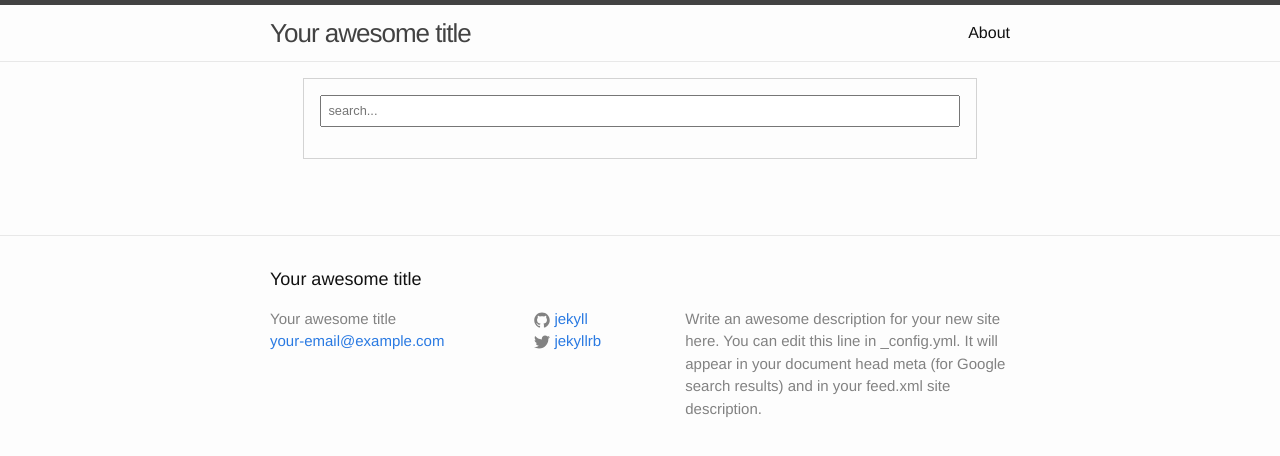
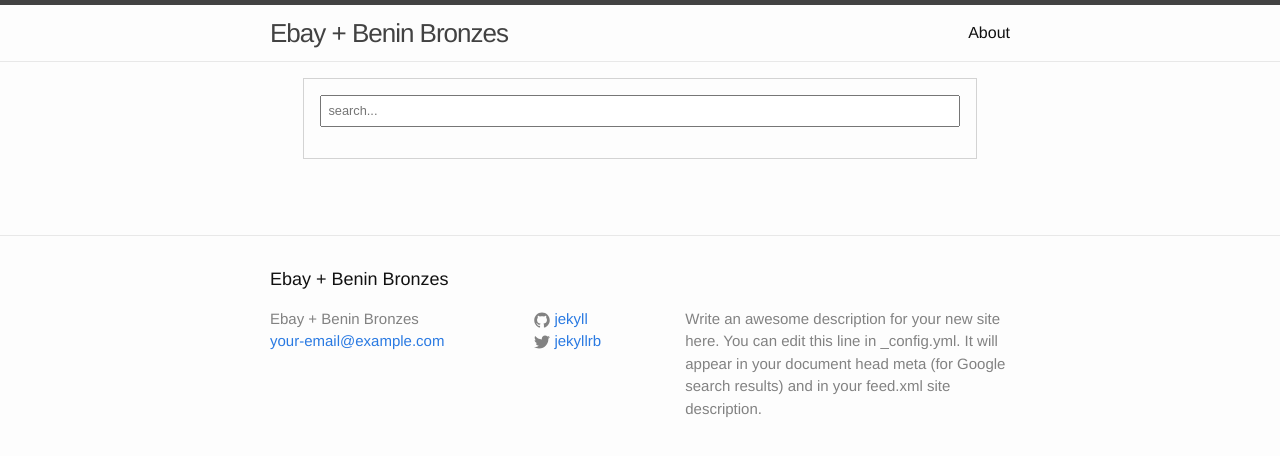
Before and after one commit to minneatairu/beninbronze.github.io, a Jekyll site: the page built from about.markdown, in a window 1280 px wide. Shown: the top 456 px of the page. Built offline with Jekyll 4.4.1, drawn with Linux system fonts in a browser that asks for light colours.

Commit message:
Update _config.yml

```diff
--- a/_config.yml
+++ b/_config.yml
@@ -18,7 +18,7 @@
 # You can create any custom variable you would like, and they will be accessible
 # in the templates via {{ site.myvariable }}.
 
-title: Your awesome title
+title: Ebay + Benin Bronzes
 email: your-email@example.com
 description: >- # this means to ignore newlines until "baseurl:"
   Write an awesome description for your new site here. You can edit this
```
